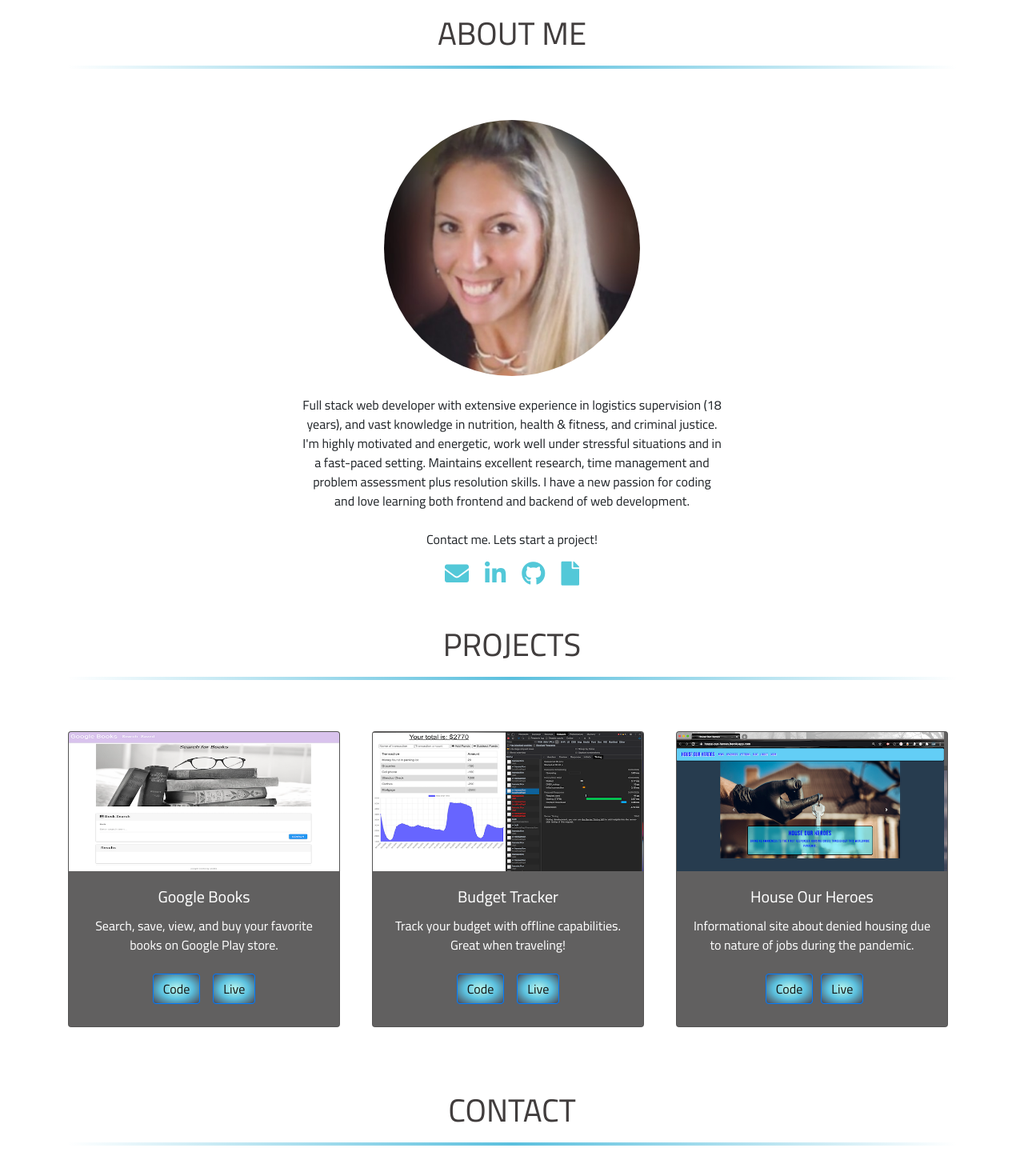
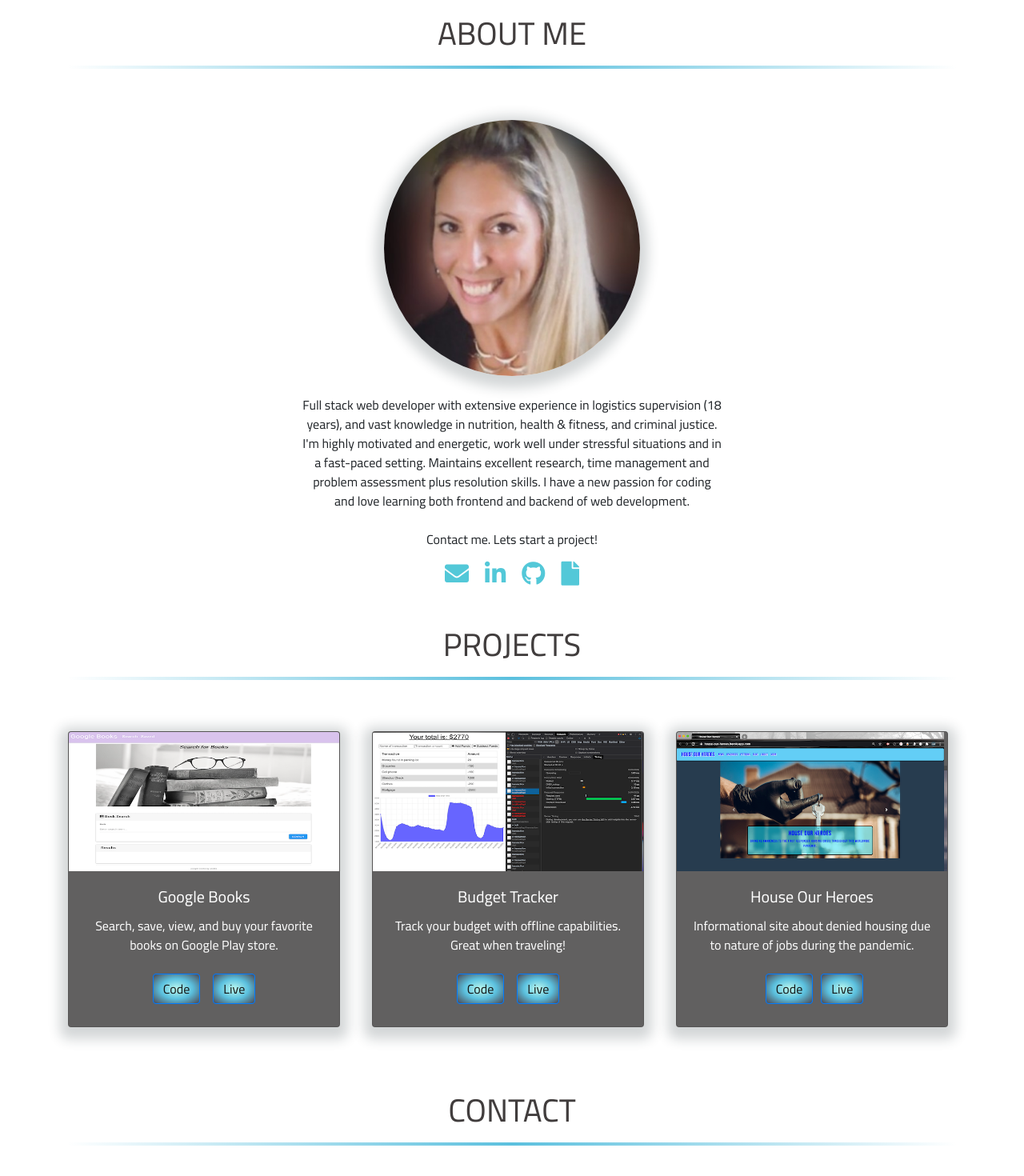
Before and after one commit to jmeggles/Portfolio, a React (Create React App) app: page / in a window 1280 px wide. Shown: the part 680-2150 px from the top of the page at 80% size. Built offline with nearby package versions, Linux system fonts and the light colour scheme; a web font is replaced by a local one.

Commit message:
added box shadows

```diff
--- a/src/components/About/style.css
+++ b/src/components/About/style.css
@@ -44,6 +44,7 @@ h1::before {
   margin-right: auto;
   width: 20rem;
   border-radius: 50%;
+  box-shadow: 0 5px 15px 10px #1a2b2f31;
 }
 
 .fa-icon {
--- a/src/components/Footer/style.css
+++ b/src/components/Footer/style.css
@@ -23,5 +23,5 @@ padding: 10px;
 
 }
 .signature:hover {
-color: blue;
+color: deeppink;
 }
--- a/src/components/Projects/style.css
+++ b/src/components/Projects/style.css
@@ -13,6 +13,7 @@
   font-family: "Cairo", sans-serif;
   text-align: center;
   background-color: #616060 !important;
+  box-shadow: 0 5px 15px 10px #1a2b2f31;
   color: #ffffff;
   width: 100% auto;
   height: 400px auto;
```
